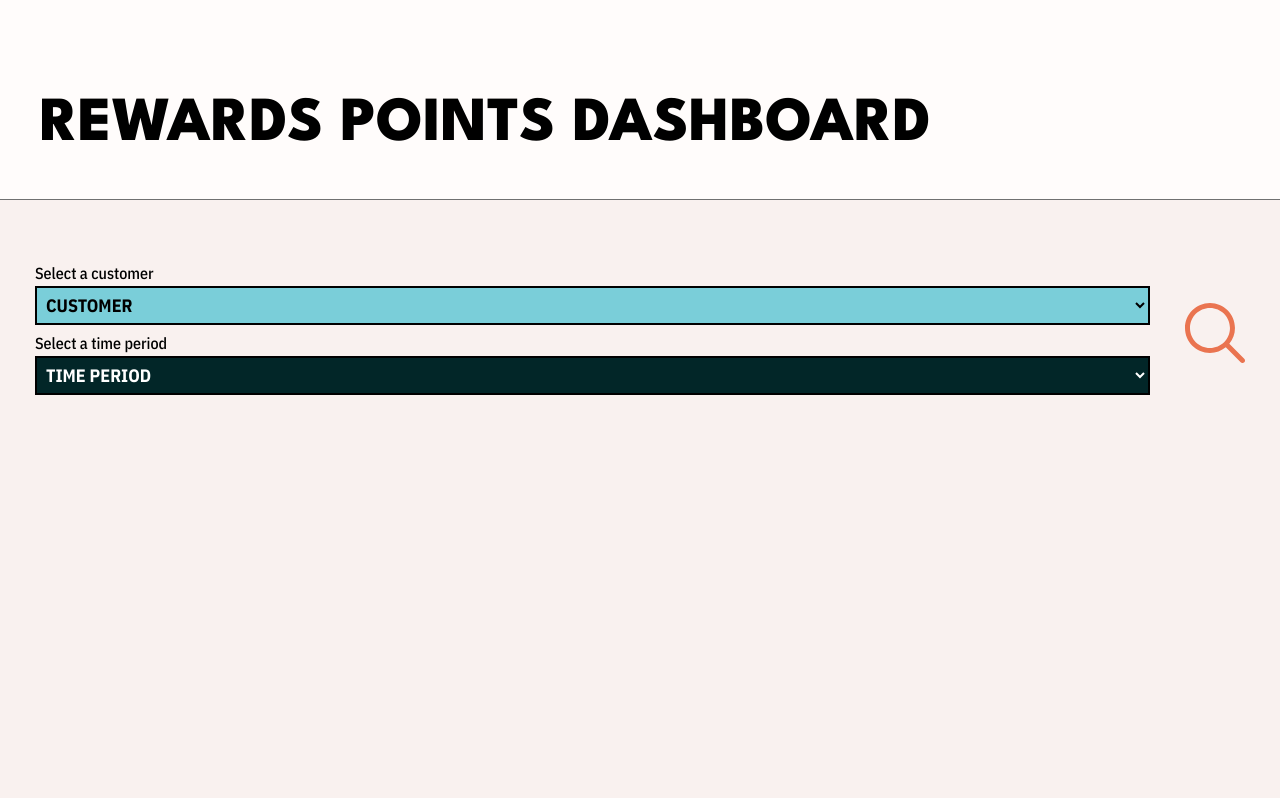
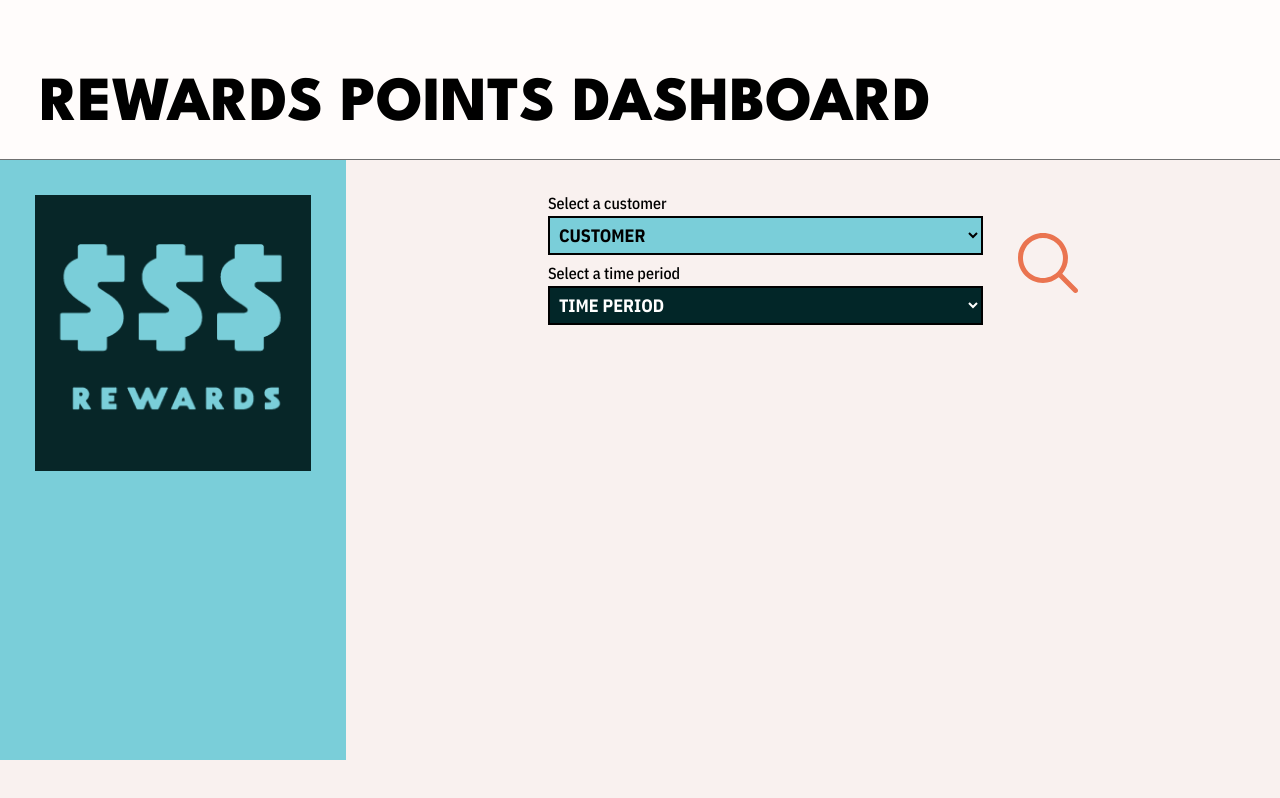
Before and after one commit to damienluzzo33/rewards-points-dashboard, a React (Create React App) app: page / in a window 1280 px wide. Built offline with nearby package versions, Linux system fonts and the light colour scheme.

Commit message:
finish mobile and desktop styles and make app completely responsive

```diff
--- a/src/App.js
+++ b/src/App.js
@@ -1,12 +1,16 @@
 import './styles.css';
 import Navbar from './components/Navbar';
 import Dashboard from './components/Dashboard';
+import Sidebar from './components/Sidebar';
 
 function App() {
     return (
         <div className="App">
             <Navbar />
-            <Dashboard />
+            <div className='app-content'>
+                <Sidebar />
+                <Dashboard />
+            </div>
         </div>
     );
 }
--- /dev/null
+++ b/src/components/Sidebar.js
@@ -0,0 +1,11 @@
+import React from "react";
+
+export default function Sidebar() {
+    return (
+        <div id="sidebar">
+            <div className="sidebar-logo">
+                <img src="../../assets/logo.png" alt="logo"/>
+            </div>
+        </div>
+    )
+}
--- a/src/styles.css
+++ b/src/styles.css
@@ -10,9 +10,8 @@ header {
     align-items: center;
     justify-content: space-between;
     background-color: #FFFCFB;
-    height: 200px;
+    height: 160px;
     border-bottom: 1px solid #707070;
-    margin-bottom: 30px;
 }
 
 header h1 {
@@ -36,6 +35,7 @@ header img {
     display: flex;
     justify-content: space-evenly;
     width: 100%;
+    max-width: 600px !important;
 }
 
 .entry-box {
@@ -52,7 +52,6 @@ label {
 }
 
 select {
-
     margin-bottom: 10px;
     font-family: 'IBM Plex Sans Condensed', sans-serif;
     text-transform: uppercase;
@@ -98,14 +97,15 @@ select option:hover {
 .display-box {
     margin: 35px;
     border: 1px solid #707070;
-    background-color: white;
-    padding: 40px 20px;
+    background-color: #022628;
+    padding: 40px 30px;
 }
 
 .counter-box {
     border: 1px solid #707070;
     background-color: white;
     padding: 30px;
+    margin: 0px 20px 0px 20px;
     display: flex;
     justify-content: center;
     text-align: center;
@@ -114,10 +114,12 @@ select option:hover {
 
 .counter-box h2 {
     font-size: 100px;
+    color: #022628;
 }
 
 .display-title-box {
     margin-bottom: 35px;
+    color: white;
 }
 
 .display-title-box h2 {
@@ -128,6 +130,29 @@ select option:hover {
 
 .display-title-box .customer-name {
     font-weight: 700;
+}
+
+.app-content {
+    display: flex;
+    height: calc(100vh - 200px);
+}
+
+main {
+    width: 100%;
+}
+
+#customer-form {
+    display: flex;
+    justify-content: center;
+}
+
+#sidebar {
+    display: none;
+    height: 100%;
+}
+
+#sidebar img {
+    max-width: 160px
 }
 
 @media screen and (min-width: 667px) {
@@ -142,5 +167,19 @@ select option:hover {
         margin-left: 40px;
         margin-top: 50px;
     }
+    #sidebar {
+        display: flex;
+        justify-content: center;
+        padding: 35px;
+        width: 35%;
+        background-color: #7ACED9;
+    }
+    #sidebar img {
+        max-width: 100%;
+    }
+    #admin-form {
+        max-width: 75%;
+        float: right;
+    }
 
 }
```
